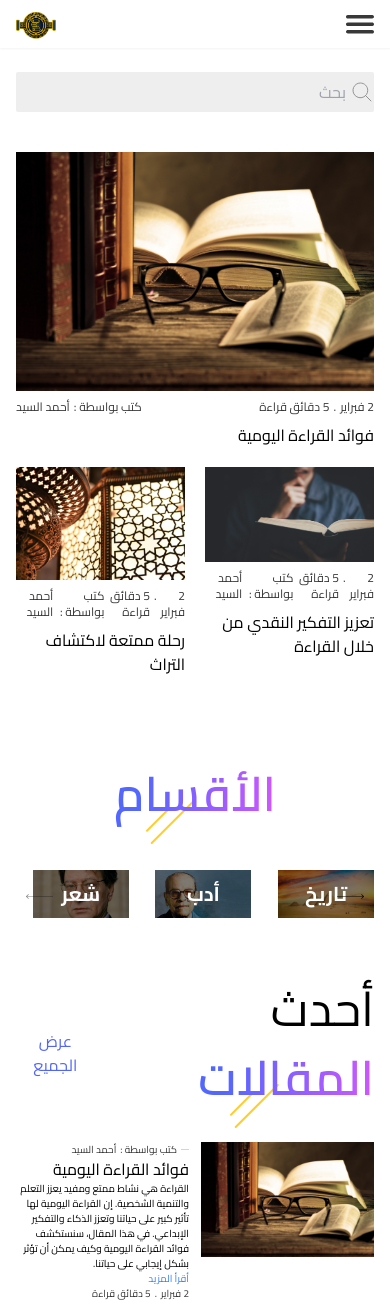
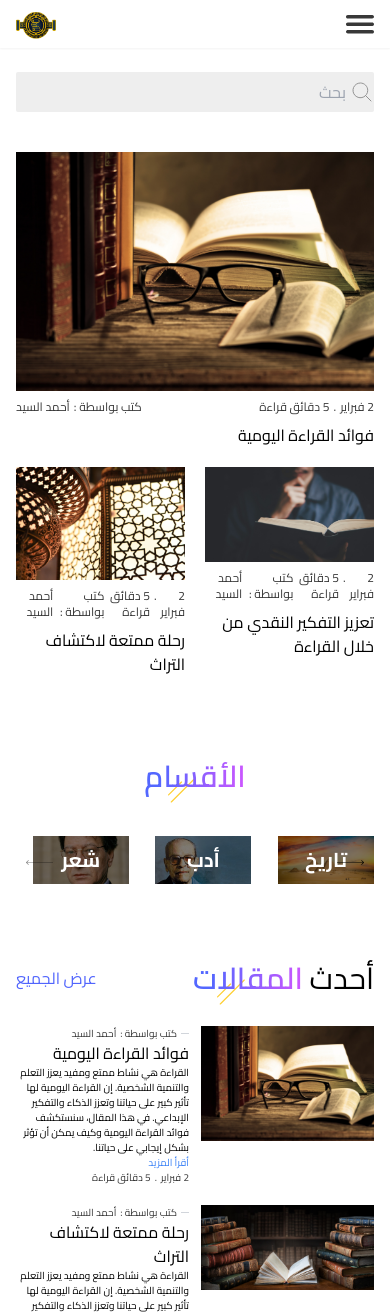
Before and after one commit to Hussein-Mourad/qorra, a Vue app: page / in a window 390 px wide. Shown: the top 1314 px of the page. Built offline with nearby package versions, Linux system fonts and the light colour scheme.

Commit message:
responsive for text with decoration component

```diff
--- a/src/components/LatestArticlesSection.vue
+++ b/src/components/LatestArticlesSection.vue
@@ -6,10 +6,7 @@ import CardDetails from './CardDetails.vue'
 <template>
   <section class="py-5">
     <div class="flex justify-between py-5">
-      <h1>
-        <span class="ml-2 text-5xl">أحدث</span>
-        <TextWithLines text="المقالات" />
-      </h1>
+      <TextWithLines preText="أحدث" text="المقالات" />
       <button><a href="" class="text-primary">عرض الجميع</a></button>
     </div>
     <div class="space-y-5">
--- a/src/components/TextWithLines.vue
+++ b/src/components/TextWithLines.vue
@@ -1,15 +1,15 @@
 <template>
   <!-- <div class="mb-8 grid w-full place-items-center"> -->
-  <div class="inline-block text-5xl">
+  <div class="inline-block text-3xl lg:text-5xl">
     <h1>
       {{ preText }} <span class="category_title">{{ text }}</span>
     </h1>
     <div class="relative">
       <svg
-        class="absolute -bottom-[6px] left-8 -z-50"
+        class="absolute -bottom-2 left-6 -z-50 w-7 lg:-bottom-0 lg:left-8 lg:w-12"
         xmlns="http://www.w3.org/2000/svg"
-        :width="49"
-        :height="44"
+        width="49"
+        height="44"
         viewBox="0 0 49 44"
         fill="none"
       >
```
